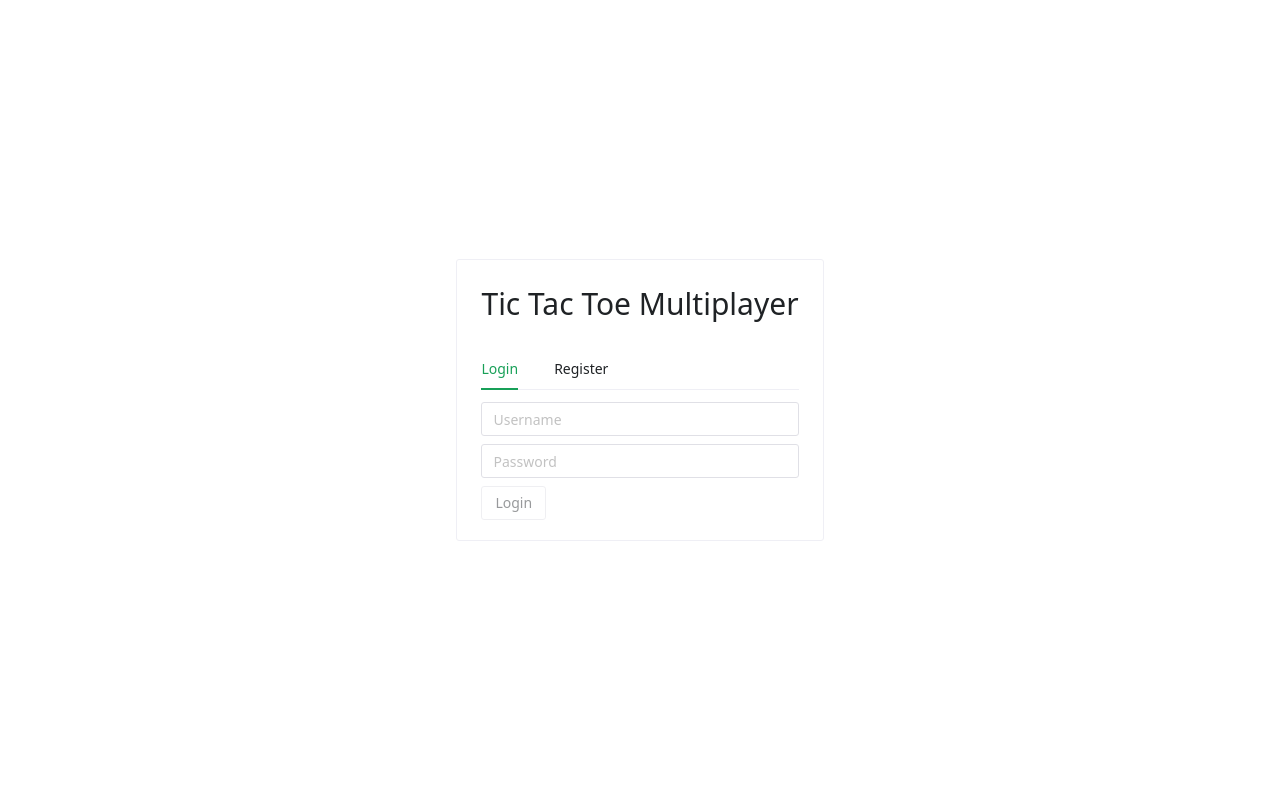
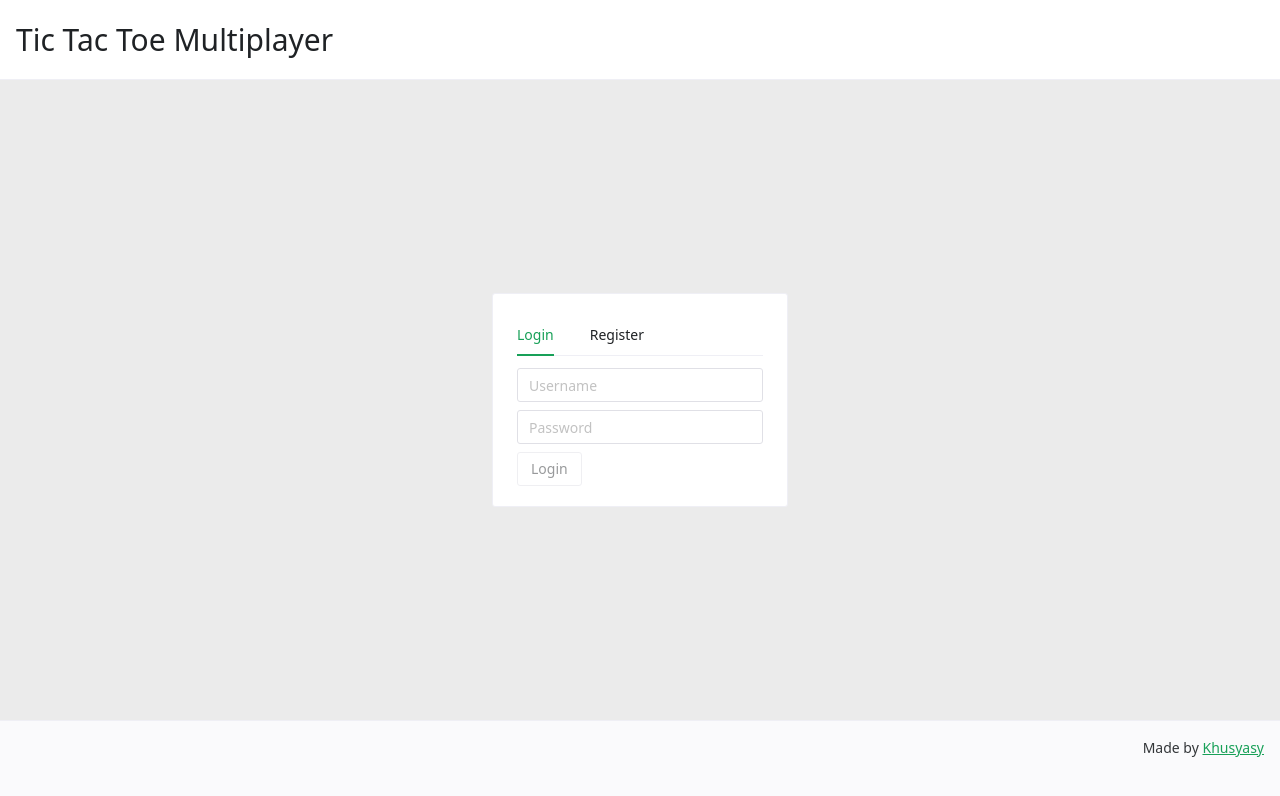
Before and after one commit to Khusyasy/ws-tictactoe, a Vue app in the folder client/: page /login in a window 1280 px wide. Shown: the top 796 px of the page. Built offline with nearby package versions, Linux system fonts and the light colour scheme; a small style sheet from the web is missing.

Commit message:
change main page template ui

```diff
--- a/client/src/App.vue
+++ b/client/src/App.vue
@@ -1,31 +1,38 @@
 <template>
-  <n-notification-provider :max="3">
-    <n-space justify="center" align="center" style="height: 100vh;">
-      <n-card>
-        <router-view></router-view>
-      </n-card>
-    </n-space>
-  </n-notification-provider>
+  <n-config-provider :theme="lightTheme">
+    <n-notification-provider :max="3">
+      <MainPage>
+        <router-view />
+      </MainPage>
+    </n-notification-provider>
+  </n-config-provider>
 </template>
 
 <script lang="ts">
 import { defineComponent } from 'vue';
 
+import MainPage from './pages/MainPage.vue';
+
 import {
-  NCard,
-  NSpace,
   NNotificationProvider,
+  NConfigProvider,
+  lightTheme,
 } from 'naive-ui';
 
 export default defineComponent({
   name: 'App',
   components: {
-    NCard,
-    NSpace,
     NNotificationProvider,
+    NConfigProvider,
+    MainPage,
+  },
+  setup() {
+    return {
+      lightTheme,
+    };
   },
 });
 </script>
 
-<style>
+<style scoped>
 </style>
--- a/client/src/main.css
+++ b/client/src/main.css
@@ -1,5 +1,3 @@
-@import url('https://fonts.googleapis.com/css2?family=Open+Sans:wght@300;400;700&display=swap');
-
 :root {
-  font-family: 'Open Sans', sans-serif;
+  --header-height: 5rem;
 }
--- a/client/src/main.ts
+++ b/client/src/main.ts
@@ -1,5 +1,7 @@
 import { createApp } from 'vue';
 import App from './App.vue';
+
+import './main.css';
 
 // General Font
 import 'vfonts/Lato.css';
--- a/client/src/pages/LoginPage.vue
+++ b/client/src/pages/LoginPage.vue
@@ -1,5 +1,4 @@
 <template>
-  <n-h1>Tic Tac Toe Multiplayer</n-h1>
   <n-tabs type="line" animated>
     <n-tab-pane name="Login" tab="Login">
       <form @submit.prevent="login">
@@ -33,7 +32,6 @@
 import { defineComponent, ref } from 'vue'
 import axios from 'axios'
 import {
-  NH1,
   NSpace,
   NInput,
   NButton,
@@ -48,7 +46,6 @@ import store from '../store'
 export default defineComponent({
   name: 'NewGame',
   components: {
-    NH1,
     NSpace,
     NInput,
     NButton,
--- /dev/null
+++ b/client/src/pages/MainPage.vue
@@ -0,0 +1,63 @@
+<template>
+  <n-layout vertical size="large">
+    <n-layout-header bordered>
+      <n-h1>Tic Tac Toe Multiplayer</n-h1>
+    </n-layout-header>
+    <n-layout-content content-style="height: calc(100vh - 2 * var(--header-height))">
+      <n-space justify="center" align="center" style="height: calc(100vh - 2 * var(--header-height))">
+        <n-card>
+          <slot></slot>
+        </n-card>
+      </n-space>
+    </n-layout-content>
+    <n-layout-footer bordered>
+      <n-space justify="end">
+        <n-p>Made by <n-a href="https://khusyasy.com/" target="_blank">Khusyasy</n-a></n-p>
+      </n-space>
+    </n-layout-footer>
+  </n-layout>
+</template>
+
+<script lang="ts">
+import { defineComponent } from 'vue';
+
+import {
+  NH1,
+  NLayout,
+  NLayoutHeader,
+  NLayoutContent,
+  NLayoutFooter,
+  NCard,
+  NSpace,
+  NP,
+  NA,
+} from 'naive-ui';
+
+export default defineComponent({
+  name: 'MainPage',
+  components: {
+    NH1,
+    NLayout,
+    NLayoutHeader,
+    NLayoutContent,
+    NLayoutFooter,
+    NCard,
+    NSpace,
+    NP,
+    NA,
+  },
+});
+</script>
+
+<style scoped>
+.n-layout-header,
+.n-layout-footer {
+  height: var(--header-height);
+  padding: 1rem;
+  overflow: hidden;
+}
+
+.n-layout-content {
+  background: rgb(235, 235, 235);
+}
+</style>
--- a/client/src/pages/PlayPage.vue
+++ b/client/src/pages/PlayPage.vue
@@ -3,7 +3,6 @@
     <play-game />
   </div>
   <div v-else>
-    <n-h1>Tic Tac Toe Multiplayer</n-h1>
     <join-game />
   </div>
   <n-divider>
@@ -33,7 +32,6 @@ import { useRouter } from 'vue-router';
 import store from '../store';
 
 import {
-  NH1,
   NDivider,
 } from 'naive-ui';
 
@@ -43,7 +41,6 @@ import PlayGame from '../components/PlayGame.vue';
 export default defineComponent({
   name: 'PlayPage',
   components: {
-    NH1,
     NDivider,
     JoinGame,
     PlayGame,
--- a/client/src/reset.css
+++ /dev/null
@@ -1,74 +0,0 @@
-/* Box sizing rules */
-*,
-*::before,
-*::after {
-  box-sizing: border-box;
-}
-
-/* Remove default margin */
-body,
-h1,
-h2,
-h3,
-h4,
-p,
-figure,
-blockquote,
-dl,
-dd {
-  margin: 0;
-}
-
-/* Remove list styles on ul, ol elements with a list role, which suggests default styling will be removed */
-ul[role='list'],
-ol[role='list'] {
-  list-style: none;
-}
-
-/* Set core root defaults */
-html:focus-within {
-  scroll-behavior: smooth;
-}
-
-/* Set core body defaults */
-body {
-  min-height: 100vh;
-  text-rendering: optimizeSpeed;
-  line-height: 1.5;
-}
-
-/* A elements that don't have a class get default styles */
-a:not([class]) {
-  text-decoration-skip-ink: auto;
-}
-
-/* Make images easier to work with */
-img,
-picture {
-  max-width: 100%;
-  display: block;
-}
-
-/* Inherit fonts for inputs and buttons */
-input,
-button,
-textarea,
-select {
-  font: inherit;
-}
-
-/* Remove all animations, transitions and smooth scroll for people that prefer not to see them */
-@media (prefers-reduced-motion: reduce) {
-  html:focus-within {
-   scroll-behavior: auto;
-  }
-
-  *,
-  *::before,
-  *::after {
-    animation-duration: 0.01ms !important;
-    animation-iteration-count: 1 !important;
-    transition-duration: 0.01ms !important;
-    scroll-behavior: auto !important;
-  }
-}
```
